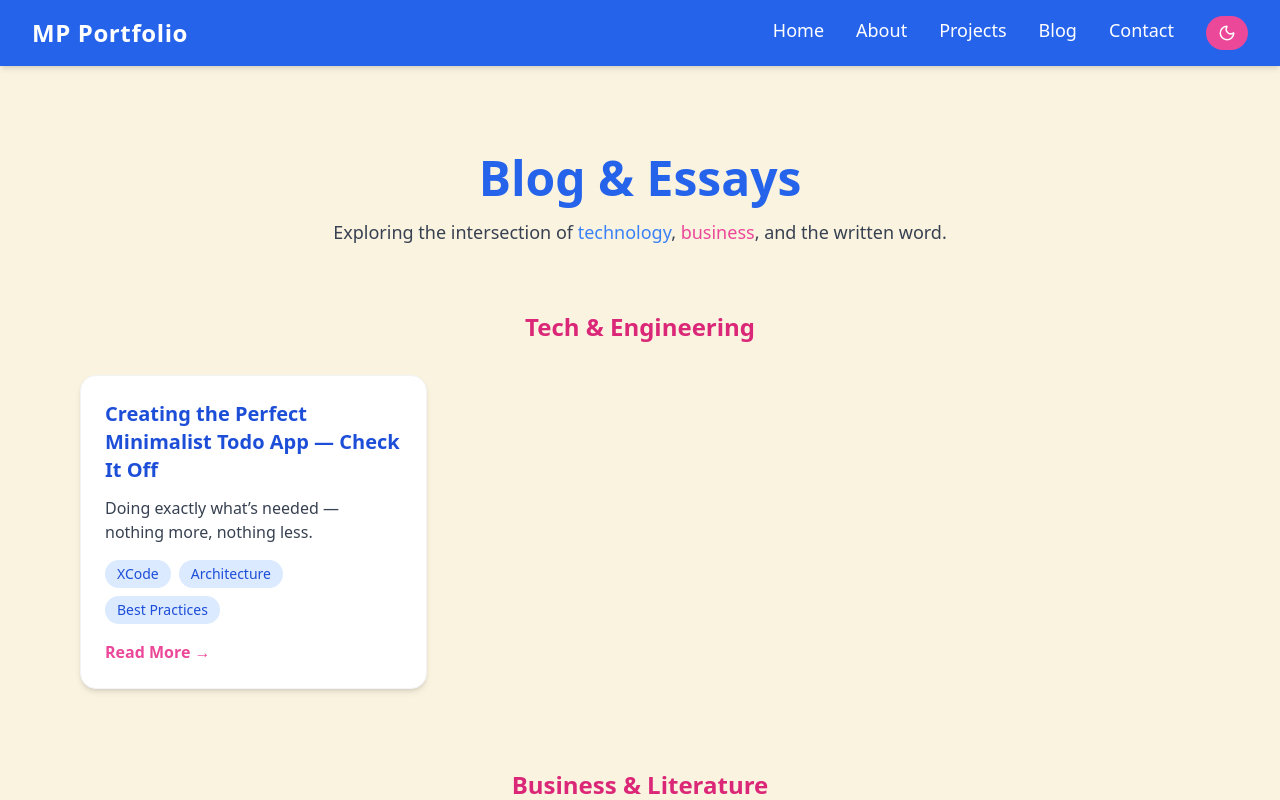
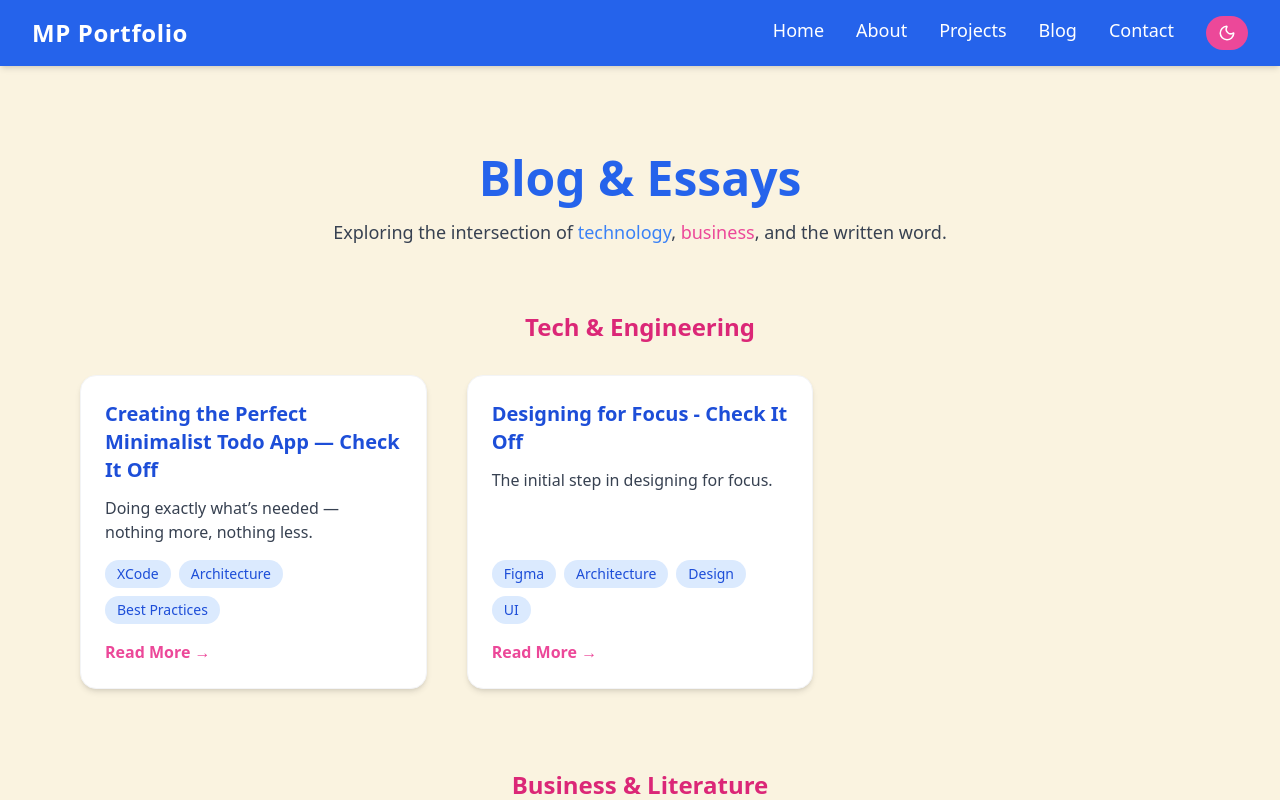
Before and after one commit to madisenbpatrick1/madisen-p-portfolio-website, a React (Create React App) app: page /#/blog in a window 1280 px wide. Shown: the top 800 px of the page. Built offline with nearby package versions, Linux system fonts and the light colour scheme.

Commit message:
Added Check it off blog post 2

```diff
--- a/src/data/blogData/techBlogData.js
+++ b/src/data/blogData/techBlogData.js
@@ -7,7 +7,17 @@ const techBlogs = [
     date: "Oct 2025",
     link: "/blog/creating-the-perfect-minimalist-todo-app",
     tags: ["XCode", "Architecture", "Best Practices"],
-    content:"check-if-off-1.md",
+    content:"check-it-off-1.md",
+  },
+  {
+    id: 2,
+    title: "Designing for Focus - Check It Off",
+    category: "tech",
+    description: "The initial step in designing for focus.",
+    date: "Oct 2025",
+    link: "/blog/designing-for-focus-check-it-off",
+    tags: ["Figma", "Architecture", "Design", "UI"],
+    content:"check-it-off-2.md",
   },
 ];
 
```
Also changed, not shown: public/blogs/tech/check-it-off-2.md (added, +29 -0 lines), public/blogs/tech/check-it-off-1.md (renamed from public/blogs/tech/check-if-off-1.md).
